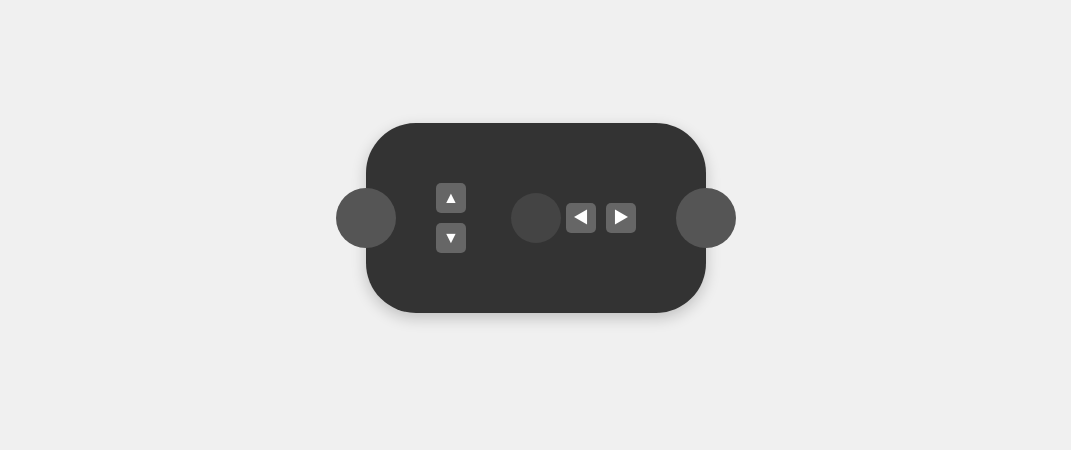
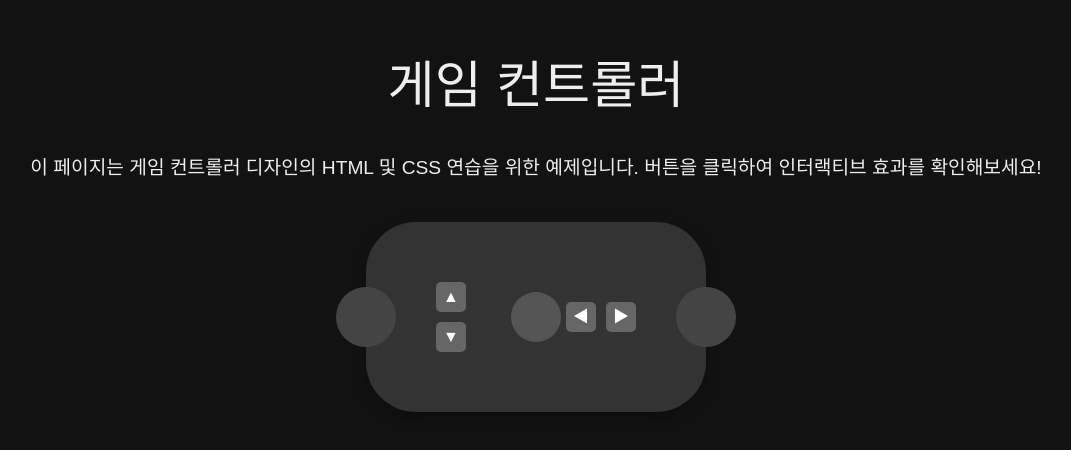
Before and after one commit to kan9m1nse0/sohee_, a website built with Vite: page index.html in a window 1280 px wide. Shown: the part 182-632 px from the top of the page, without its empty margins (104-1175 px from the left). Built offline with nearby package versions, Linux system fonts and the light colour scheme.

Commit message:
Update index.html

```diff
--- a/index.html
+++ b/index.html
@@ -1,3 +1,4 @@
+
 <!DOCTYPE html>
 <html lang="ko">
 <head>
@@ -7,13 +8,25 @@
     <style>
         body {
             font-family: Arial, sans-serif;
-            background-color: #f0f0f0;
+            background-color: #121212;
+            color: #eee;
             margin: 0;
             padding: 0;
             display: flex;
+            flex-direction: column;
             justify-content: center;
             align-items: center;
             height: 100vh;
+            text-align: center;
+        }
+        h1 {
+            font-size: 2em;
+            margin-bottom: 20px;
+        }
+        p {
+            font-size: 1.2em;
+            margin-bottom: 40px;
+            line-height: 1.5;
         }
         .controller {
             position: relative;
@@ -25,7 +38,7 @@
             justify-content: space-around;
             align-items: center;
             padding: 20px;
-            box-shadow: 0 5px 15px rgba(0, 0, 0, 0.2);
+            box-shadow: 0 5px 15px rgba(0, 0, 0, 0.3);
         }
         .controller:before, .controller:after {
             content: '';
@@ -34,7 +47,7 @@
             transform: translateY(-50%);
             width: 60px;
             height: 60px;
-            background-color: #555;
+            background-color: #444;
             border-radius: 50%;
         }
         .controller:before {
@@ -58,6 +71,11 @@
             align-items: center;
             color: white;
             font-weight: bold;
+            cursor: pointer;
+            transition: background-color 0.3s;
+        }
+        .dpad div:hover, .buttons div:hover {
+            background-color: #888;
         }
         .buttons {
             flex-direction: row;
@@ -69,12 +87,14 @@
             transform: translate(-50%, -50%);
             width: 50px;
             height: 50px;
-            background-color: #444;
+            background-color: #555;
             border-radius: 50%;
         }
     </style>
 </head>
 <body>
+    <h1>게임 컨트롤러</h1>
+    <p>이 페이지는 게임 컨트롤러 디자인의 HTML 및 CSS 연습을 위한 예제입니다. 버튼을 클릭하여 인터랙티브 효과를 확인해보세요!</p>
     <div class="controller">
         <div class="dpad">
             <div>▲</div>
```
